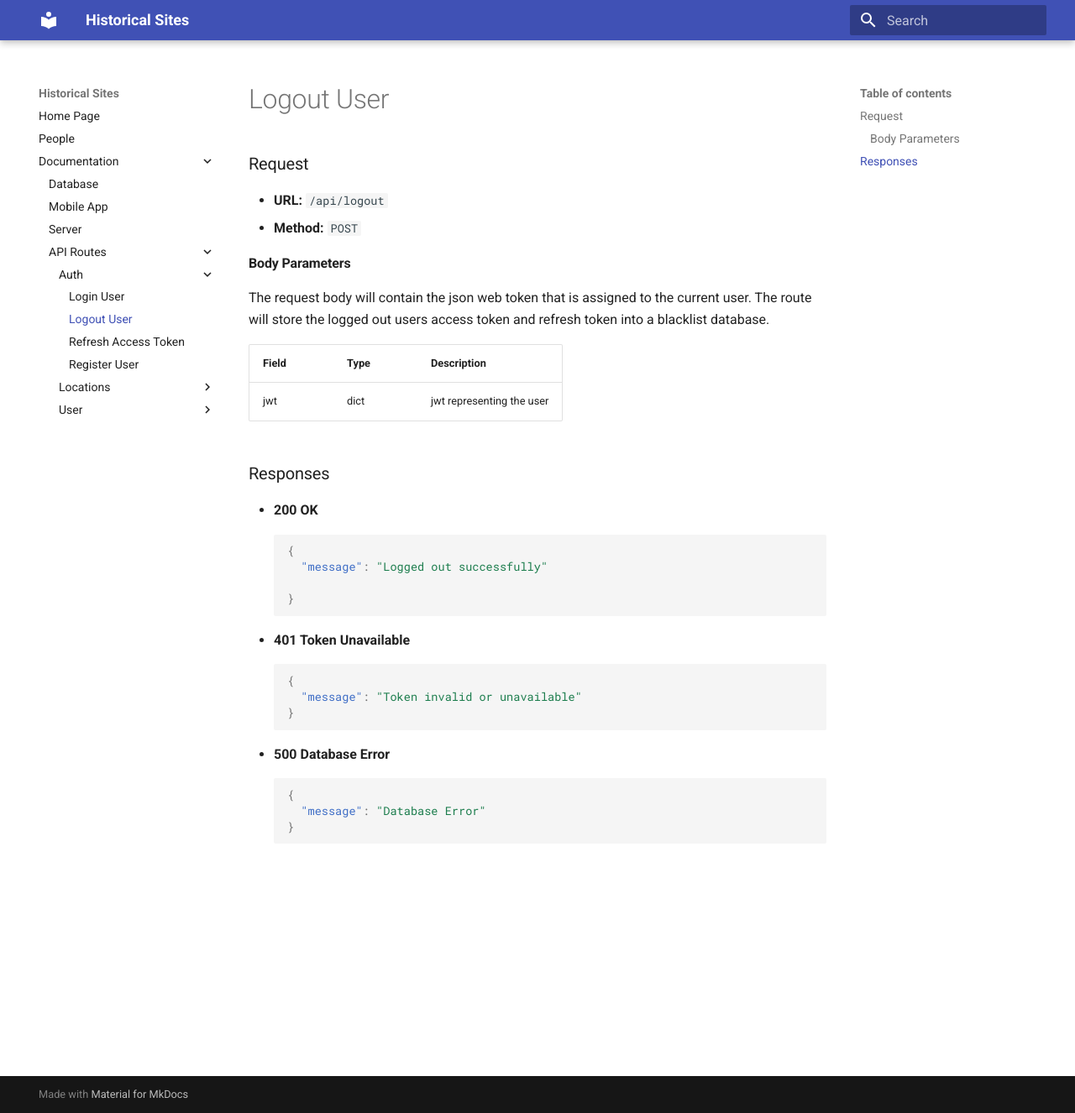
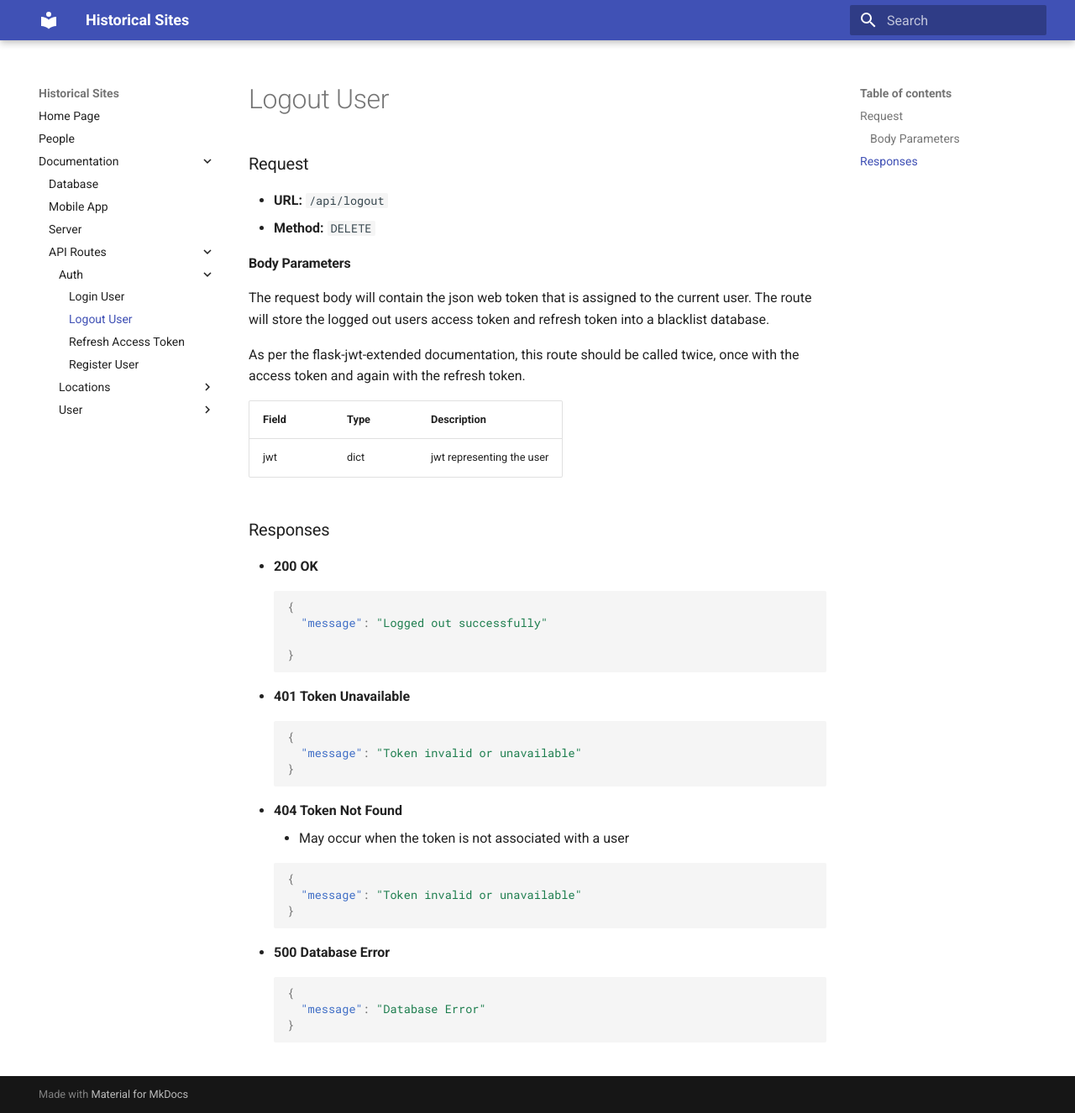
Before and after one commit to CS-495-Historical-Sites/remnant, an MkDocs documentation site: the page built from docs/Documentation/API Routes/Auth/Logout User.md, in a window 1280 px wide and 1326 px high. Shown: the whole window at 84% size. Built offline with MkDocs 1.6.1 and Material for MkDocs 9.7.7, drawn with Linux system fonts in a browser that asks for light colours.

Commit message:
update logout api route doc page

````diff
--- a/docs/Documentation/API Routes/Auth/Logout User.md
+++ b/docs/Documentation/API Routes/Auth/Logout User.md
@@ -3,12 +3,15 @@
 ### Request
 
 - **URL:** `/api/logout`
-- **Method:** `POST`
+- **Method:** `DELETE`
 
 #### Body Parameters
 
 The request body will contain the json web token that is assigned to the current user.
 The route will store the logged out users access token and refresh token into a blacklist database.
+
+As per the flask-jwt-extended documentation, this route should be called twice, once with the access token and again with the
+refresh token.
 
 | Field    | Type   | Description               |
 | -------- | ------ | --------------------------|
@@ -30,9 +33,18 @@ The route will store the logged out users access token and refresh token into a
     "message": "Token invalid or unavailable"
   }
   ```
+- **404 Token Not Found**
+    - May occur when the token is not associated with a user
+
+    ```json
+    {
+      "message": "Token invalid or unavailable"
+    }
+    ```
+
 - **500 Database Error**
-  ```json
-  {
-    "message": "Database Error"
-  }
-  ```
+    ```json
+    {
+      "message": "Database Error"
+    }
+    ```
````
